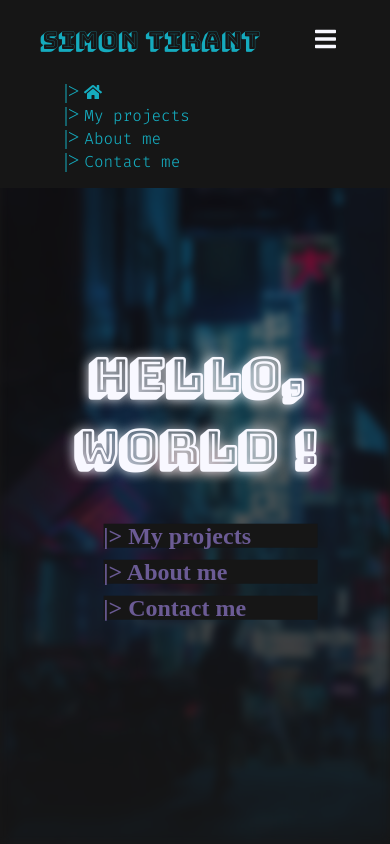
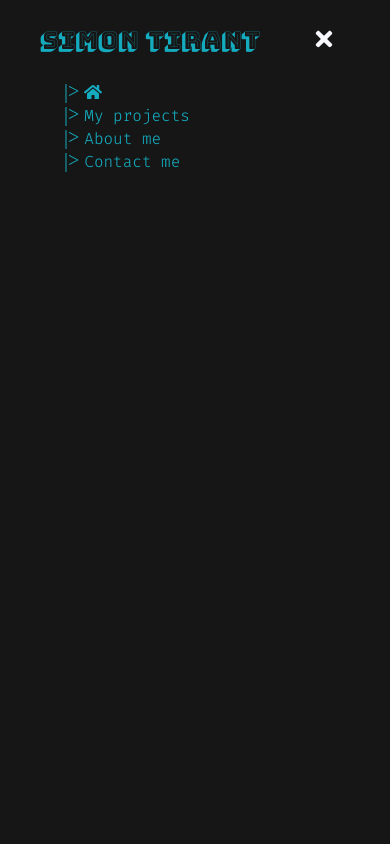
Before and after one commit to Sancxo/portfolio, a React (Create React App) app: page / in a window 390 px wide. Both pictures are taken after a click on the button 325 px from the left and 40 px from the top of the page. Shown: the top 844 px of the page. Built offline with nearby package versions, Linux system fonts and the light colour scheme; a web font is replaced by a local one.

Commit message:
Mobile menu improvements

```diff
--- a/src/App.tsx
+++ b/src/App.tsx
@@ -1,4 +1,4 @@
-import React, {Suspense, lazy, useEffect} from 'react';
+import React, {Suspense, lazy, useEffect, useState, ReactElement} from 'react';
 import { BrowserRouter as Router, Route, Routes } from "react-router-dom";
 
 // Style imports
@@ -18,7 +18,9 @@ const About = lazy(() => import("./Pages/About"));
 const Contact = lazy(() => import("./Pages/Contact"));
 const Error = lazy(() => import('./Pages/Error'));
 
-function App() {
+function App(): ReactElement {
+    const [isMenuDisplayed, setIsMenuDisplayed] = useState(false);
+
     useEffect(() => {
         const goUpArrow = document.querySelector('#go-up-arrow') as HTMLElement;
 
@@ -34,6 +36,8 @@ function App() {
         };
     });
 
+    const closeMobileMenu = () => setIsMenuDisplayed(!isMenuDisplayed);
+
     return (
         <React.StrictMode>
             <div className="App" >
@@ -41,7 +45,7 @@ function App() {
                     <GlobalStyle />
 
                     <header>
-                        <Header />
+                        <Header closeMobileMenu={ closeMobileMenu } isMenuDisplayed={ isMenuDisplayed } setIsMenuDisplayed={ setIsMenuDisplayed } />
                     </header>
 
 
--- a/src/Components/Header.tsx
+++ b/src/Components/Header.tsx
@@ -1,11 +1,15 @@
 
 import { NavBar, MenuLink } from '../Assets/Style/styled-components'
 import { mediaQueries } from "../Assets/Style/style";
-import { useEffect, useState } from "react";
+import React, { ReactElement, useEffect, useState } from "react";
 import MobileMenu from "./MobileMenu";
 import Menu from './Menu';
 
-function Header() {
+function Header ({ closeMobileMenu, isMenuDisplayed, setIsMenuDisplayed }: {
+    closeMobileMenu: () => void,
+    isMenuDisplayed: boolean,
+    setIsMenuDisplayed: React.Dispatch<React.SetStateAction<boolean>>
+}): ReactElement {
     const mediaQueryTablet = window.matchMedia(mediaQueries.tablet);
 
     let [isTablet, setIsTablet] = useState(mediaQueryTablet.matches ? true : false);
@@ -17,11 +21,11 @@ function Header() {
 
     return (
         <NavBar>
-                <MenuLink to='/' className="brand" title="Home">Simon Tirant</MenuLink>
+                <MenuLink to='/' className="brand" title="Home" onClick={_ => closeMobileMenu }>Simon Tirant</MenuLink>
             {
                 isTablet ?
-                    <MobileMenu /> :
-                    <Menu />
+                    <MobileMenu closeMobileMenu={ closeMobileMenu } isMenuDisplayed={ isMenuDisplayed } setIsMenuDisplayed={ setIsMenuDisplayed }  /> :
+                    <Menu closeMobileMenu={ closeMobileMenu } />
             }
         </NavBar>
     )
--- a/src/Components/Menu.tsx
+++ b/src/Components/Menu.tsx
@@ -3,6 +3,7 @@ import { faHome } from "@fortawesome/free-solid-svg-icons";
 import { MenuLink } from '../Assets/Style/styled-components'
 import styled from "styled-components";
 import { colours, fonts, mediaQueries, sizes } from "../Assets/Style/style";
+import { ReactElement } from "react";
 
 const LinksContainer = styled.div`
     display: flex;
@@ -11,11 +12,12 @@ const LinksContainer = styled.div`
         background: ${colours.black};
         position: absolute;
         width: 100%;
+        height: 100vh;
         left: 0;
         top: ${sizes.headerHeight};
         padding-bottom: 1em;
         & a {
-            margin: auto 4em;
+            margin: 0 4em;
         }
         & a::before {
             font-family: ${fonts.pixelHairline};
@@ -24,13 +26,14 @@ const LinksContainer = styled.div`
         }
     }
 `;
-function Menu () {
+function Menu ({ closeMobileMenu }: { closeMobileMenu: () => void }): ReactElement {
+
     return(
         <LinksContainer>
-            <MenuLink to='/' title="Home sweet home"><FontAwesomeIcon icon={faHome} /></MenuLink>
-            <MenuLink to='/projects' title="See my projects">My projects</MenuLink>
-            <MenuLink to='/about' title="More about me">About me</MenuLink>
-            <MenuLink to='/contact' title="Contact me here">Contact me</MenuLink>
+            <MenuLink to='/' onClick={ closeMobileMenu } title="Home sweet home"><FontAwesomeIcon icon={faHome} /></MenuLink>
+            <MenuLink to='/projects' onClick={ closeMobileMenu } title="See my projects">My projects</MenuLink>
+            <MenuLink to='/about' onClick={ closeMobileMenu } title="More about me">About me</MenuLink>
+            <MenuLink to='/contact' onClick={ closeMobileMenu } title="Contact me here">Contact me</MenuLink>
         </LinksContainer>
     )
 }
--- a/src/Components/MobileMenu.tsx
+++ b/src/Components/MobileMenu.tsx
@@ -1,6 +1,6 @@
-import { ReactElement, useState } from "react";
+import { ReactElement } from "react";
 import { FontAwesomeIcon } from "@fortawesome/react-fontawesome";
-import { faBars } from "@fortawesome/free-solid-svg-icons";
+import { faBars, faTimes } from "@fortawesome/free-solid-svg-icons";
 import styled from "styled-components";
 import Menu from './Menu';
 
@@ -11,13 +11,22 @@ const Hamburger = styled.button`
     color: inherit;
     font-size: 1.5em;
 `;
-function MobileMenu(): ReactElement {
-    let [isMenuDisplayed, setIsMenuDisplayed] = useState(false);
+function MobileMenu ({ closeMobileMenu, isMenuDisplayed, setIsMenuDisplayed }: {
+    closeMobileMenu: () => void,
+    isMenuDisplayed: boolean,
+    setIsMenuDisplayed: React.Dispatch<React.SetStateAction<boolean>>
+}): ReactElement {
 
     return(
         <div>
-            <Hamburger onClick={() => setIsMenuDisplayed(!isMenuDisplayed)}><FontAwesomeIcon icon={faBars} /></Hamburger>
-            {isMenuDisplayed ? <Menu /> : null}
+            <Hamburger onClick={() => setIsMenuDisplayed(!isMenuDisplayed)}>
+                {
+                    !isMenuDisplayed ?
+                        <FontAwesomeIcon icon={faBars} style={{width: "1em"}} /> :
+                        <FontAwesomeIcon icon={faTimes} style={{width: "1em"}} />
+                }
+            </Hamburger>
+            {isMenuDisplayed ? <Menu closeMobileMenu={ closeMobileMenu } /> : null}
         </div>
     )
 }
```
Also changed, not shown: src/Assets/Helpers/context.tsx (added, +13 -0 lines).
